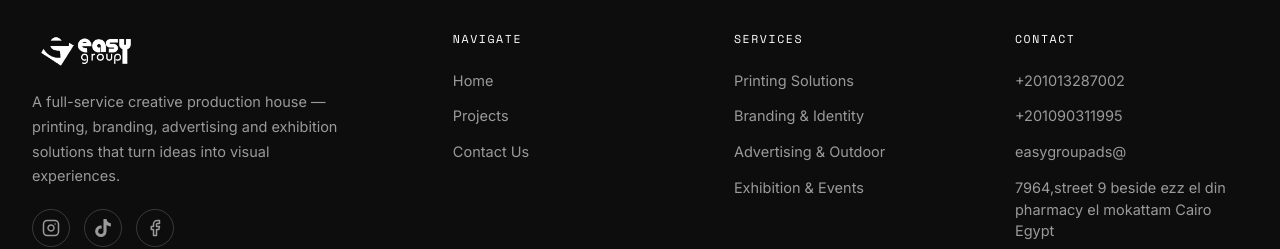
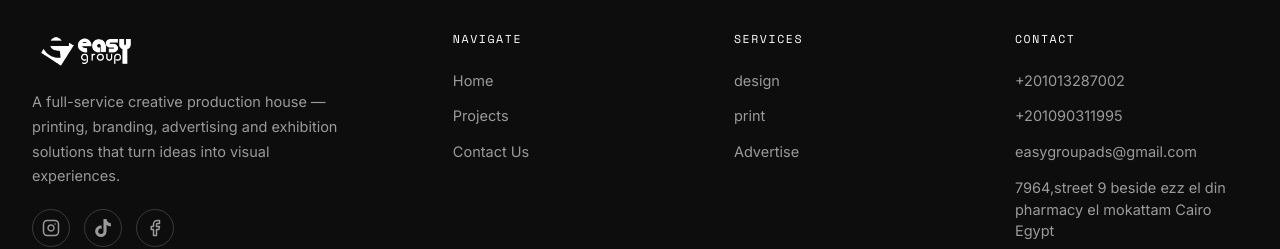
Before and after one commit to eslam120349/NourV1, a React (Vite) app: page /contact in a window 1280 px wide. Shown: the part 2004-2253 px from the top of the page. Built offline with nearby package versions, Linux system fonts and the light colour scheme; a web font is replaced by a local one.

Commit message:
Update footer services and contact information

```diff
--- a/src/components/Footer.jsx
+++ b/src/components/Footer.jsx
@@ -30,17 +30,16 @@ export default function Footer() {
 
         <div className="footer-col">
           <span className="footer-col-title">Services</span>
-          <span>Printing Solutions</span>
-          <span>Branding &amp; Identity</span>
-          <span>Advertising &amp; Outdoor</span>
-          <span>Exhibition &amp; Events</span>
+          <span>design</span>
+          <span>print</span>
+          <span>Advertise</span>
         </div>
 
         <div className="footer-col">
           <span className="footer-col-title">Contact</span>
           <a href="tel:+201013287002">+201013287002</a>
           <a href="tel:+201090311995">+201090311995 </a>
-          <a href="mailto:easygroupads@gmail.com">easygroupads@</a>
+          <a href="mailto:easygroupads@gmail.com">easygroupads@gmail.com</a>
           <span>7964,street 9 beside ezz el din pharmacy el mokattam Cairo Egypt</span>
         </div>
       </div>
```
